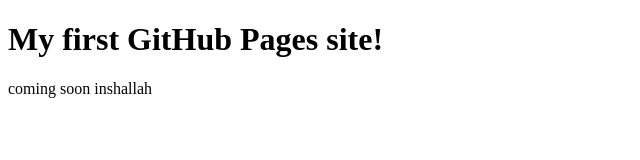
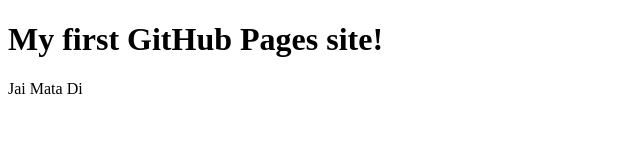
Before and after one commit to aditi04menon/Portfolio, a plain HTML site: page index.html in a window 1280 px wide. Shown: the whole page, without its empty margins (0-640 px from the left). Drawn offline with Linux system fonts and the light colour scheme.

Commit message:
Update index.html

```diff
--- a/index.html
+++ b/index.html
@@ -6,6 +6,6 @@
 
   <body>
     <h1>My first GitHub Pages site!</h1>
-   <p> coming soon inshallah</p>
+   <p> Jai Mata Di</p>
   </body>
 </html>
```
